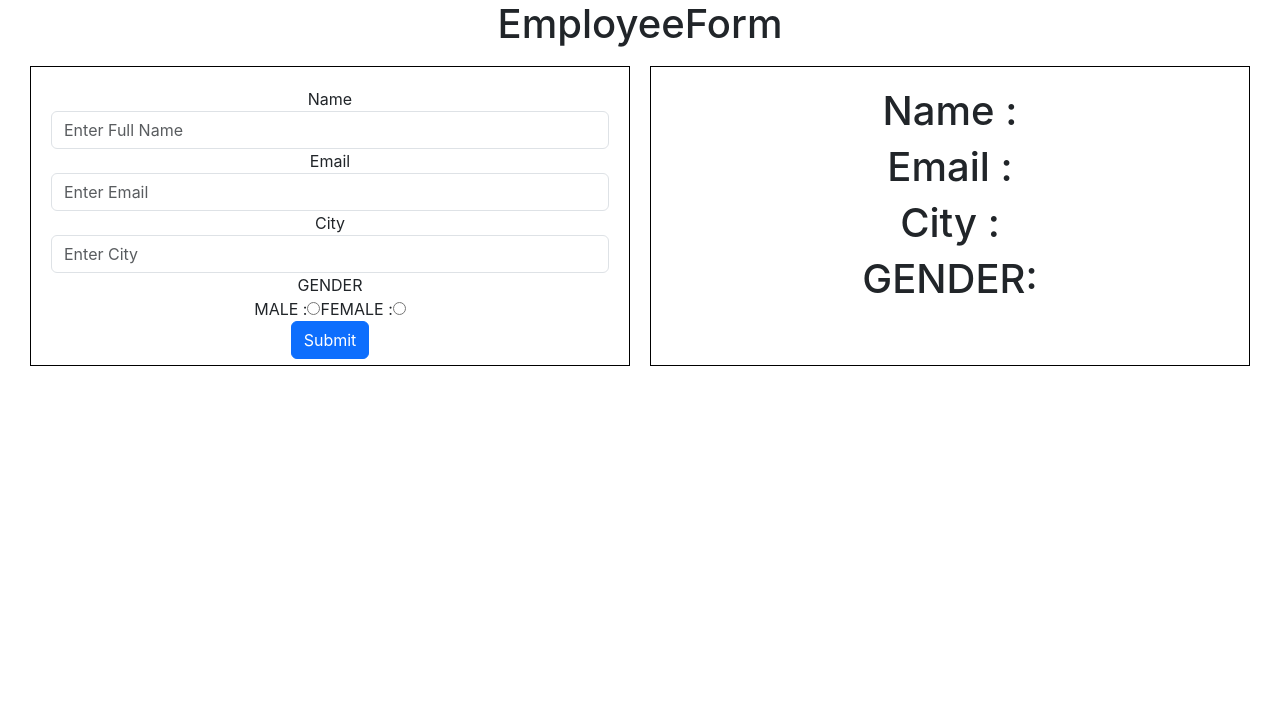
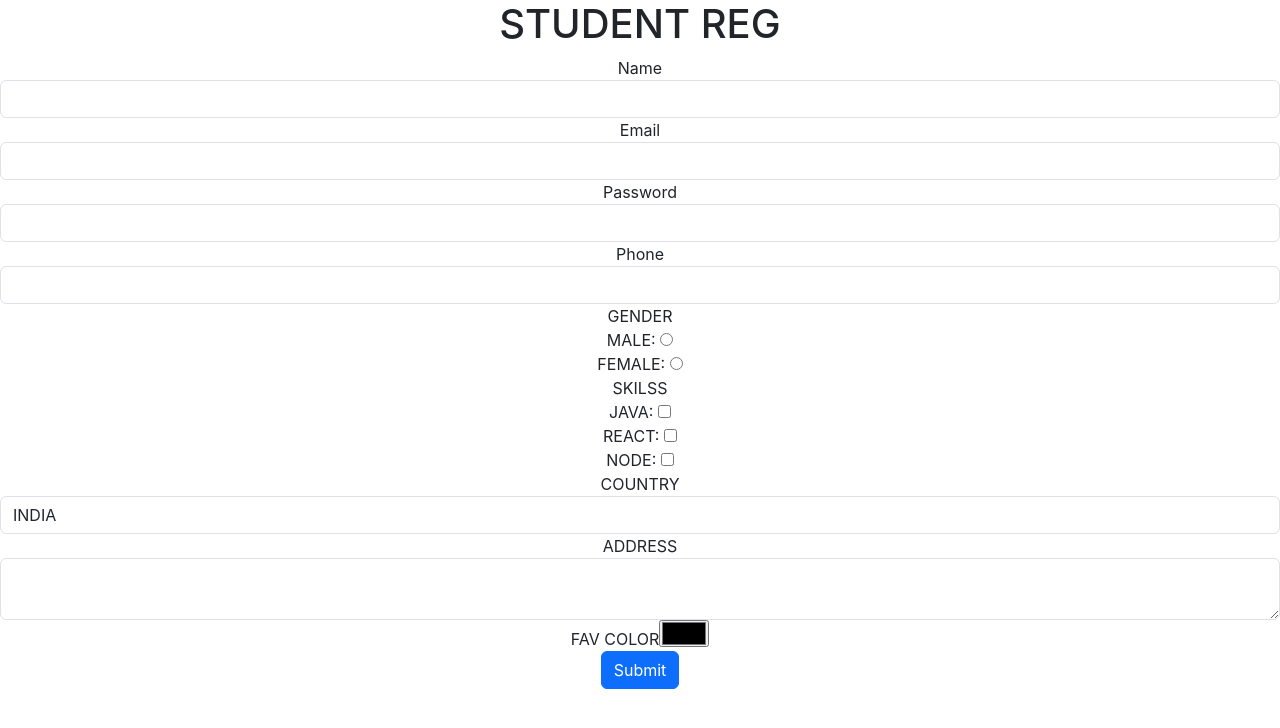
Before and after one commit to samirvithlani/cw1-react, a React (Create React App) app: page / in a window 1280 px wide. Shown: the top 728 px of the page. Built offline with nearby package versions, Linux system fonts and the light colour scheme.

Commit message:
use form

```diff
--- a/package.json
+++ b/package.json
@@ -8,6 +8,7 @@
     "@testing-library/user-event": "^13.5.0",
     "react": "^18.2.0",
     "react-dom": "^18.2.0",
+    "react-hook-form": "^7.47.0",
     "react-scripts": "5.0.1",
     "web-vitals": "^2.1.4"
   },
--- a/src/App.js
+++ b/src/App.js
@@ -5,6 +5,7 @@ import Footer from './components/Footer';
 import { Users } from './components/users/Users';
 import { EmployeeForm } from './components/EmployeeForm';
 import { UseStateDemo } from './components/UseStateDemo';
+import { StudentReg } from './components/users/StudentReg';
 
 function App() {
 
@@ -84,7 +85,8 @@ function App() {
     // </div>
     <div className='App'>
       {/* <Users t = {title}/> */}
-      <EmployeeForm/>
+      {/* <EmployeeForm/> */}
+      <StudentReg/>
       {/* <UseStateDemo/> */}
     </div>
   );
--- /dev/null
+++ b/src/components/users/StudentReg.jsx
@@ -0,0 +1,91 @@
+// handleSubmit(cb){
+
+// 	//get.... e,target...
+// 	data ={
+// 		set..
+// 	}
+
+// 	cb(data)
+
+
+
+// }
+
+// handleSubit(submitHandler)
+
+import React from 'react'
+import { useForm } from 'react-hook-form';
+
+export const StudentReg = () => {
+
+    const {register, handleSubmit} = useForm();
+    //register is array of objects
+    //handleSubmit is a function
+
+    //data is udf object
+    const submitHandler = (data)=>{
+        console.log(data);
+    }
+
+
+  return (
+    <div>
+        <h1>STUDENT REG</h1>
+        <form onSubmit={handleSubmit(submitHandler)}>
+        <div className="form-group">
+                <label htmlFor="name">Name</label>
+                <input type="test" className="form-control"  {...register("name")}/>
+        </div>
+        <div>
+            <label htmlFor="email">Email</label>
+            <input type="email" className="form-control" {...register("email")}/>
+        </div>
+        <div>
+            <label htmlFor="password">Password</label>
+            <input type="password" className="form-control" {...register("password")}/>
+        </div>
+        <div>
+            <label htmlFor="phone">Phone</label>
+            <input type="text" className="form-control" {...register("phone")}/>
+        </div>
+        <div>
+            <label htmlFor="GENDER">GENDER</label>
+            <br/>
+            MALE: <input type="radio" value="male" name="gender" {...register("gender")}/>
+            <br/>
+            FEMALE: <input type="radio" value="female" name="gender" {...register("gender")}/>
+            <br/>
+        </div>
+        <div>
+            <label htmlFor="skills">SKILSS</label>
+            <br/>
+            JAVA: <input type="checkbox" value="java" name="skills" {...register("skills")}/>
+            <br/>
+            REACT: <input type="checkbox" value="react" name="skills" {...register("skills")}/>
+            <br/>
+            NODE: <input type="checkbox" value="node" name="skills" {...register("skills")}/>
+            <br/>
+        </div>
+        <div>
+            <label htmlFor="country">COUNTRY</label>
+            <select className="form-control" {...register("country")}>
+                <option value="india">INDIA</option>
+                <option value="usa">USA</option>
+                <option value="uk">UK</option>
+            </select>
+        </div>
+        <div>
+            <label htmlFor="address">ADDRESS</label>
+            <textarea className="form-control" {...register("address")}></textarea>
+        </div>
+        <div>
+            <label>FAV COLOR</label>
+            <input type="color" {...register("favColor")}/>
+        </div>
+        <div>
+            <input type="submit" className="btn btn-primary" value="Submit"/>
+        </div>
+        </form>
+    </div>
+  )
+}
```
Also changed, not shown: 1 other file (tests, documents, lock files or other folders).
